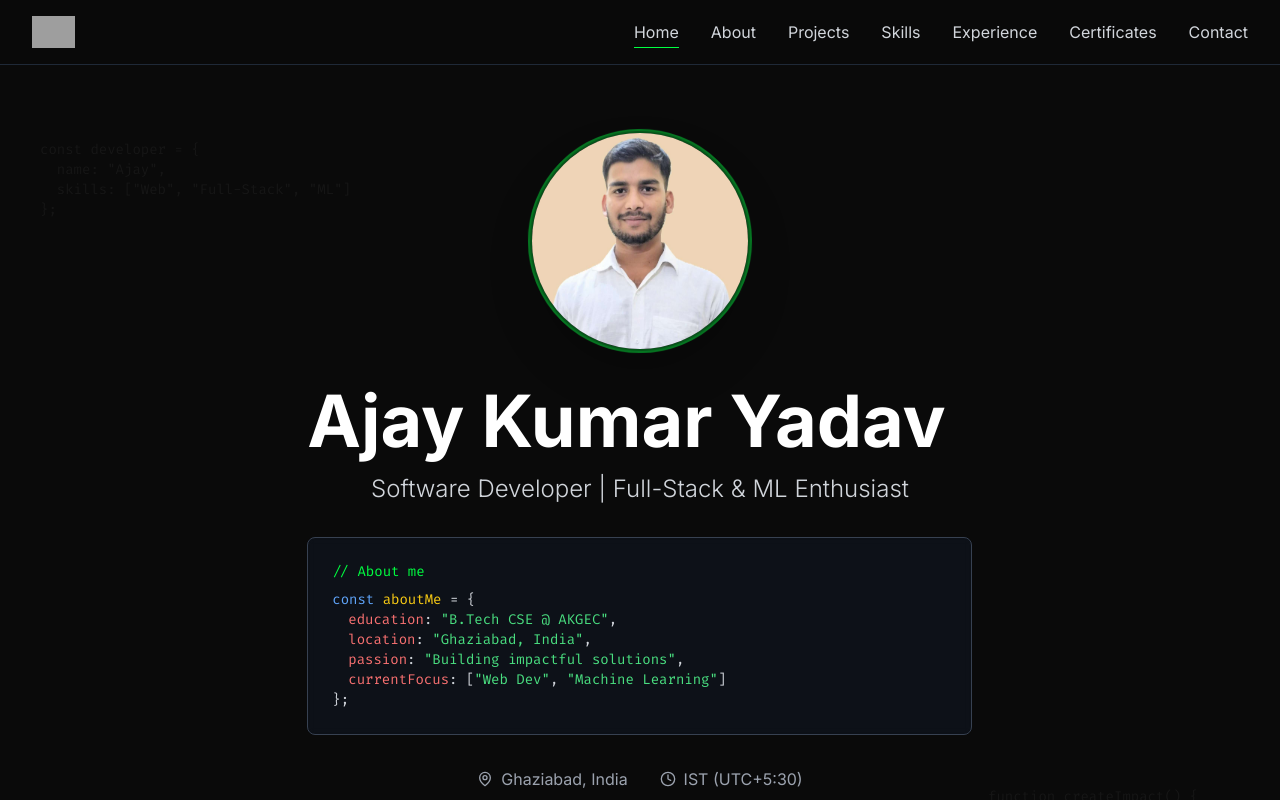
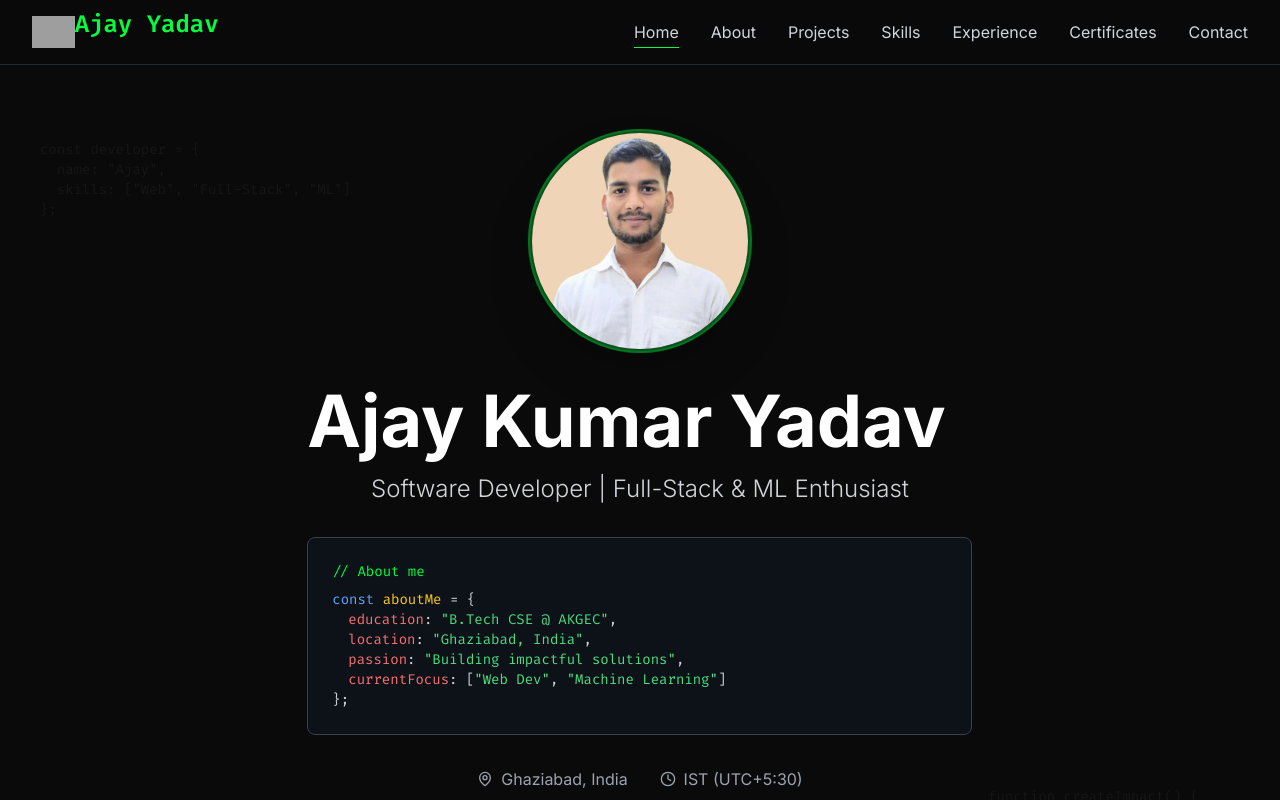
Before and after one commit to GitAjayYadavHub/Portfolio, a React (Vite) app: page / in a window 1280 px wide. Shown: the top 800 px of the page. Built offline with nearby package versions, Linux system fonts and the light colour scheme; grey boxes are pictures that could not be loaded; the HTML template or start-up script is replaced by a standard one.

Commit message:
Add scroll-based visibility toggle for navigation

```diff
--- a/src/components/Navigation.jsx
+++ b/src/components/Navigation.jsx
@@ -1,10 +1,30 @@
-import React, { useState } from 'react';
+import React, { useEffect, useRef, useState } from 'react';
 import { motion } from 'framer-motion';
 import { Menu, X } from 'lucide-react';
 import Logo from '../assets/Logo.gif';
 
 const Navigation = ({ activeSection }) => {
   const [isMenuOpen, setIsMenuOpen] = useState(false);
+  const [isNavVisible, setIsNavVisible] = useState(true);
+  const lastScrollY = useRef(0);
+
+  useEffect(() => {
+    const handleScroll = () => {
+      const currentScrollY = window.scrollY;
+      const isScrollingDown = currentScrollY > lastScrollY.current;
+
+      if (!isMenuOpen && isScrollingDown && currentScrollY > 80) {
+        setIsNavVisible(false);
+      } else {
+        setIsNavVisible(true);
+      }
+
+      lastScrollY.current = currentScrollY;
+    };
+
+    window.addEventListener('scroll', handleScroll, { passive: true });
+    return () => window.removeEventListener('scroll', handleScroll);
+  }, [isMenuOpen]);
 
   const navItems = [
     { id: 'home', label: 'Home' },
@@ -28,7 +48,7 @@ const Navigation = ({ activeSection }) => {
     <motion.nav
       className="relative z-40 bg-dark/95 backdrop-blur-md border-b border-gray-800"
       initial={{ y: -100 }}
-      animate={{ y: 0 }}
+      animate={{ y: isNavVisible ? 0 : -100 }}
       transition={{ duration: 0.5 }}
     >
       <div className="max-w-7xl mx-auto px-4 sm:px-6 lg:px-8">
@@ -43,6 +63,9 @@ const Navigation = ({ activeSection }) => {
               alt="Ajay Yadav"
               className="h-8 w-auto"
             />
+            <h3 className="text-2xl font-bold text-primary font-mono mb-4">
+              Ajay Yadav
+            </h3>
           </motion.div>
 
           {/* Desktop Navigation */}
```
